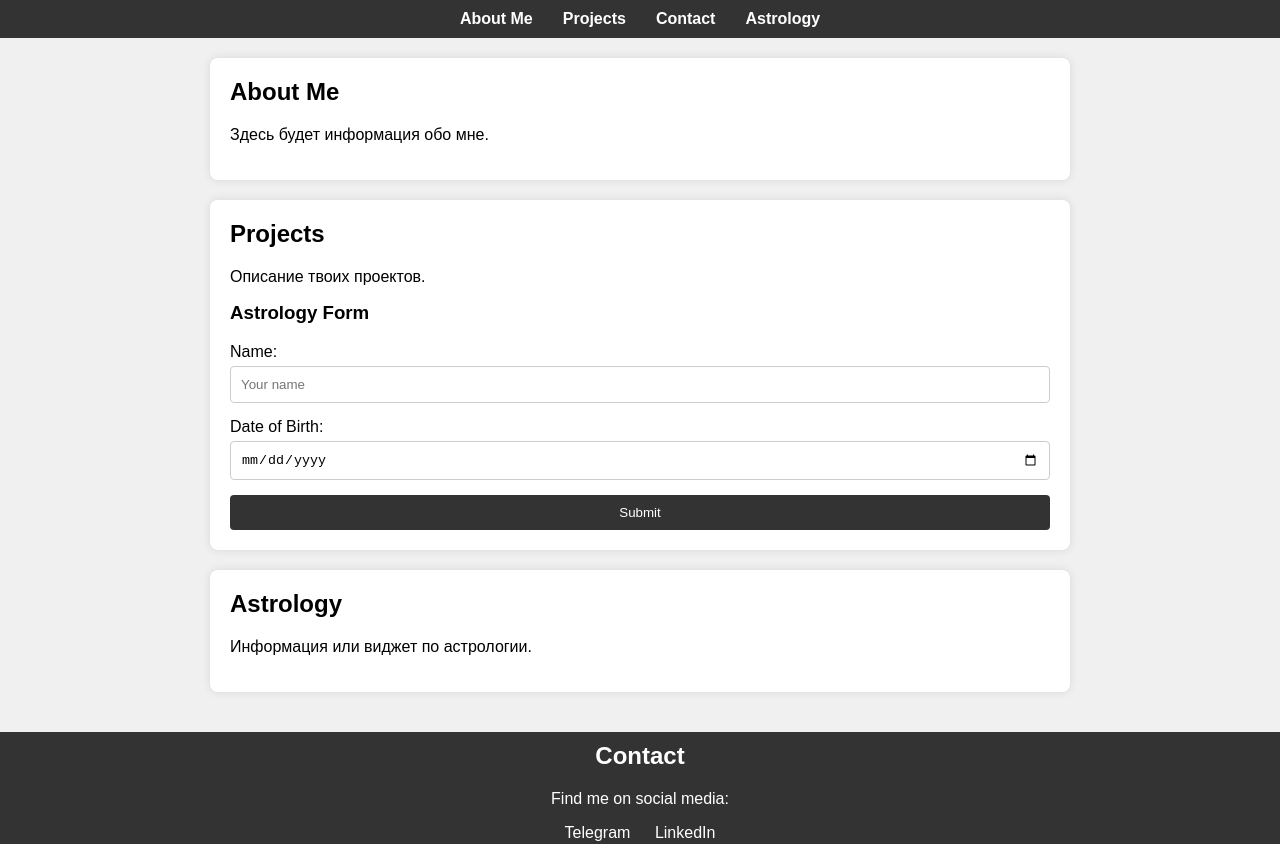
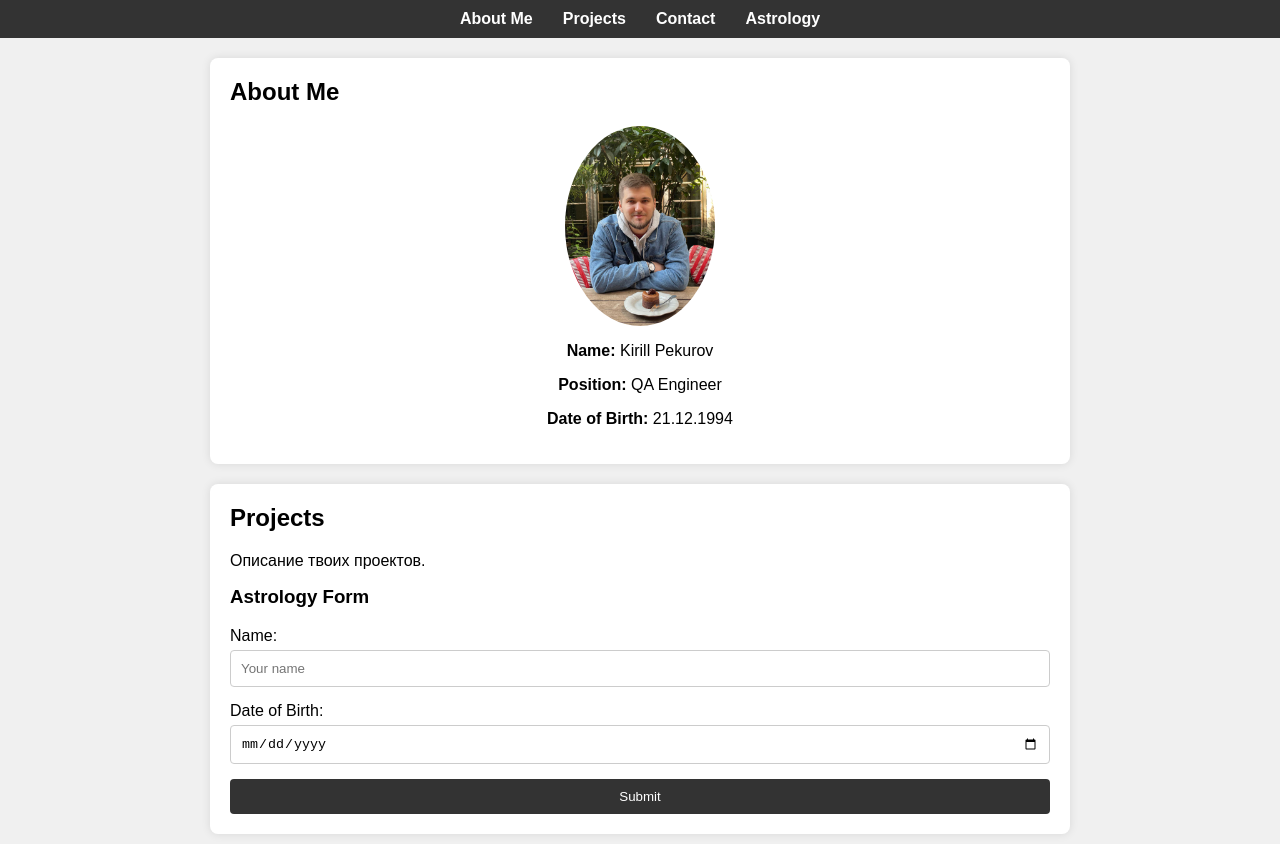
Before and after one commit to Rook-9/pekurov.github.io, a plain HTML site: page index.html in a window 1280 px wide. Shown: the top 844 px of the page. Drawn offline with Linux system fonts and the light colour scheme.

Commit message:
adds information and styles about me

```diff
--- a/index.html
+++ b/index.html
@@ -23,7 +23,10 @@
     <main>
         <section id="about-me">
             <h1>About Me</h1>
-            <p>Здесь будет информация обо мне.</p>
+            <img src="images/myPhoto.jpg" alt="Photo of Kirill Pekurov" style="max-width: 150px; border-radius: 50%;">
+            <p><strong>Name:</strong> Kirill Pekurov</p>
+            <p><strong>Position:</strong> QA Engineer</p>
+            <p><strong>Date of Birth:</strong> 21.12.1994</p>
         </section>
 
         <section id="projects">
--- a/styles.css
+++ b/styles.css
@@ -9,6 +9,7 @@ body {
     min-height: 100vh;
     background-color: #f0f0f0;
 }
+
 
 /* Стили для хедера и навбара */
 header {
@@ -55,6 +56,19 @@ main section {
     border-radius: 8px;
     box-shadow: 0 0 10px rgba(0, 0, 0, 0.1);
 }
+
+#about-me img {
+    display: block;
+    margin: 0 auto;
+    max-width: 150px;
+    border-radius: 50%;
+}
+
+#about-me p {
+    text-align: center;
+}
+
+
 
 h1,
 h2,
```
Also changed, not shown: images/myPhoto.jpg (added).
